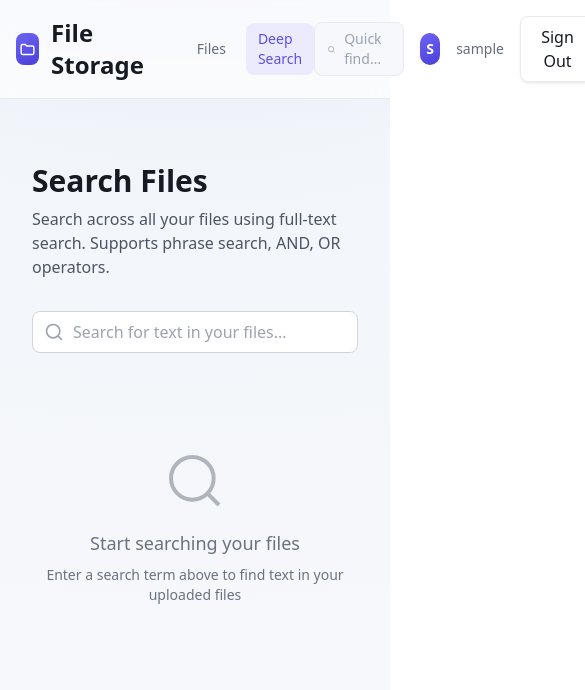
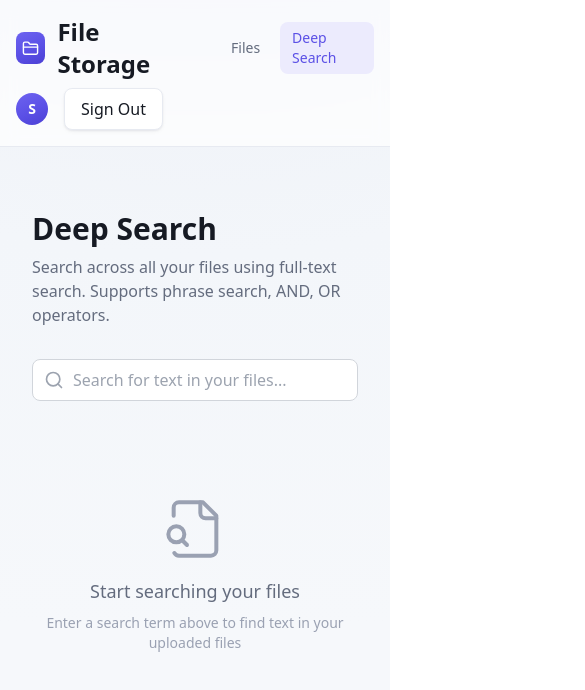
Before and after one commit to ddamme05/FileSystem, a React (Vite) app in the folder client/: page /search in a window 390 px wide. Shown: the top 690 px of the page, 585 px wide, since content can reach past the window. Built offline with nearby package versions, Linux system fonts and the light colour scheme; sample sign-in values are in the browser's storage.

Commit message:
ui: address review — responsive header/filters, real quick-find (?q search), themed Deep Search page, lucide icons

```diff
--- a/client/src/components/files/FileFilters.tsx
+++ b/client/src/components/files/FileFilters.tsx
@@ -52,7 +52,7 @@ export function FileFilters({
     return (
         <div className="mb-6 flex flex-wrap items-center justify-between gap-4 card p-4">
             {/* Left side: Type filter + Search */}
-            <div className="flex items-center gap-3">
+            <div className="flex flex-wrap items-center gap-3">
                 <select
                     id="type-filter"
                     value={typeFilter}
@@ -87,7 +87,7 @@ export function FileFilters({
                                     value={searchQuery}
                                     onChange={(e) => onSearchChange(e.target.value)}
                                     placeholder="Search files..."
-                                    className="w-64 rounded-lg border border-border bg-surface py-1.5 pl-10 pr-3 text-sm text-ink focus:border-accent focus:outline-none focus:ring-2 focus:ring-accent/30"
+                                    className="w-full sm:w-64 rounded-lg border border-border bg-surface py-1.5 pl-10 pr-3 text-sm text-ink focus:border-accent focus:outline-none focus:ring-2 focus:ring-accent/30"
                                     autoFocus
                                 />
                             </div>
--- a/client/src/components/files/PaginationBar.tsx
+++ b/client/src/components/files/PaginationBar.tsx
@@ -16,7 +16,7 @@ export function PaginationBar({
     const displayPage = currentPage + 1; // API is 0-based, display is 1-based
 
     return (
-        <div className="mt-3 flex items-center justify-between rounded-2xl border border-border bg-surface px-6 py-4 text-muted shadow-soft">
+        <div className="mt-3 flex flex-wrap items-center justify-between gap-4 rounded-2xl border border-border bg-surface px-6 py-4 text-muted shadow-soft">
             <div className="flex items-center gap-2">
                 <span className="text-sm text-muted">Show</span>
                 <select
--- a/client/src/components/layout/TopBar.tsx
+++ b/client/src/components/layout/TopBar.tsx
@@ -1,27 +1,36 @@
-import {Link, useLocation} from 'react-router-dom';
+import {useState, type FormEvent} from 'react';
+import {Link, useLocation, useNavigate} from 'react-router-dom';
+import {FolderClosed, Search} from 'lucide-react';
 import {useAuth} from '@/hooks/useAuth';
 import {FEATURE_FLAGS} from '@/lib/featureFlags';
 
 export function TopBar() {
     const {user, logout} = useAuth();
     const location = useLocation();
+    const navigate = useNavigate();
+    const [quickFind, setQuickFind] = useState('');
 
     const isActive = (path: string) => location.pathname === path;
 
+    const handleQuickFind = (e: FormEvent) => {
+        e.preventDefault();
+        const q = quickFind.trim();
+        if (q) {
+            navigate('/search?q=' + encodeURIComponent(q));
+        }
+    };
+
     return (
         <header className="sticky top-0 z-10 border-b border-border bg-white/70 backdrop-blur">
-            <div className="container mx-auto flex items-center justify-between px-4 py-4">
-                <div className="flex items-center gap-8">
+            <div className="container mx-auto flex flex-wrap items-center justify-between gap-y-2 px-4 py-4">
+                <div className="flex min-w-0 items-center gap-8">
                     <div className="flex items-center gap-4">
                         <div className="flex items-center gap-3">
                             <span
                                 className="grid h-8 w-8 place-items-center rounded-lg text-white"
                                 style={{background: 'linear-gradient(155deg,#6d63f0,#5b50e6 55%,#4b40d4)'}}
                             >
-                                <svg width="17" height="17" viewBox="0 0 24 24" fill="none" stroke="currentColor"
-                                     strokeWidth="2">
-                                    <path d="M3 7a2 2 0 0 1 2-2h4l2 2h8a2 2 0 0 1 2 2v8a2 2 0 0 1-2 2H5a2 2 0 0 1-2-2z"/>
-                                </svg>
+                                <FolderClosed size={17} strokeWidth={2}/>
                             </span>
                             <h1 className="text-2xl font-bold">File Storage</h1>
                         </div>
@@ -55,24 +64,32 @@ export function TopBar() {
                     </nav>
                 </div>
                 <div className="flex items-center gap-4">
-                    <Link
-                        to="/search"
-                        className="flex items-center gap-2 rounded-lg border border-border bg-canvas px-3 py-1.5 text-sm text-faint"
+                    <form
+                        onSubmit={handleQuickFind}
+                        className="relative hidden items-center md:flex"
+                        role="search"
                     >
-                        <svg width="15" height="15" viewBox="0 0 24 24" fill="none" stroke="currentColor"
-                             strokeWidth="2">
-                            <circle cx="11" cy="11" r="7"/>
-                            <path d="m20 20-3.5-3.5"/>
-                        </svg>
-                        Quick find…
-                    </Link>
+                        <Search
+                            size={15}
+                            strokeWidth={2}
+                            className="pointer-events-none absolute left-3 top-1/2 -translate-y-1/2 text-faint"
+                        />
+                        <input
+                            type="text"
+                            value={quickFind}
+                            onChange={(e) => setQuickFind(e.target.value)}
+                            placeholder="Quick find…"
+                            aria-label="Quick find"
+                            className="w-48 rounded-lg border border-border bg-canvas py-1.5 pl-9 pr-3 text-sm text-ink placeholder:text-faint focus:border-accent focus:outline-none focus:ring-2 focus:ring-accent"
+                        />
+                    </form>
                     <span
-                        className="grid h-8 w-8 place-items-center rounded-full text-sm font-bold text-white"
+                        className="grid h-8 w-8 shrink-0 place-items-center rounded-full text-sm font-bold text-white"
                         style={{background: 'linear-gradient(155deg,#6d63f0,#5b50e6 55%,#4b40d4)'}}
                     >
                         {user?.username?.charAt(0).toUpperCase()}
                     </span>
-                    <span className="text-sm text-muted">{user?.username}</span>
+                    <span className="hidden text-sm text-muted sm:inline">{user?.username}</span>
                     <button onClick={logout} className="btn-secondary">
                         Sign Out
                     </button>
--- a/client/src/pages/SearchPage.tsx
+++ b/client/src/pages/SearchPage.tsx
@@ -1,14 +1,21 @@
 import { useState } from 'react';
+import { useSearchParams } from 'react-router-dom';
 import { SearchBar } from '../components/search/SearchBar';
 import { SearchResults } from '../components/search/SearchResults';
 import { SearchPagination } from '../components/search/SearchPagination';
 import { TextPreviewModal } from '../components/search/TextPreviewModal';
 import { useSearch } from '../hooks/useSearch';
 import type { SearchCursor } from '../types/search';
-import { Loader2 } from 'lucide-react';
+import { FileSearch, Loader2 } from 'lucide-react';
 
 export function SearchPage() {
-  const [query, setQuery] = useState('');
+  const [searchParams] = useSearchParams();
+
+  // Seed the query from the ?q param on mount so the quick-find entry point
+  // (which navigates to /search?q=...) genuinely runs Deep Search.
+  const initialQuery = searchParams.get('q')?.trim() ?? '';
+
+  const [query, setQuery] = useState(initialQuery);
   const [cursors, setCursors] = useState<SearchCursor[]>([]);
   const [currentPage, setCurrentPage] = useState(1);
   const [previewFileId, setPreviewFileId] = useState<number | null>(null);
@@ -57,8 +64,8 @@ export function SearchPage() {
     <div className="container mx-auto px-4 py-8 max-w-5xl">
       {/* Header */}
       <div className="mb-8">
-        <h1 className="text-3xl font-bold mb-2">Search Files</h1>
-        <p className="text-gray-600">
+        <h1 className="text-3xl font-bold mb-2 text-ink">Deep Search</h1>
+        <p className="text-muted">
           Search across all your files using full-text search. Supports phrase search, AND, OR operators.
         </p>
       </div>
@@ -71,12 +78,12 @@ export function SearchPage() {
           placeholder="Search for text in your files..."
         />
         {query && (
-          <div className="mt-2 text-sm text-gray-600">
+          <div className="mt-2 text-sm text-muted">
             <p className="font-medium">Search tips:</p>
             <ul className="list-disc list-inside mt-1 space-y-1">
-              <li>Use quotes for exact phrases: <code className="bg-gray-100 px-1 rounded">"machine learning"</code></li>
-              <li>Combine terms with AND: <code className="bg-gray-100 px-1 rounded">cats AND dogs</code></li>
-              <li>Find either term with OR: <code className="bg-gray-100 px-1 rounded">cats OR dogs</code></li>
+              <li>Use quotes for exact phrases: <code className="bg-canvas px-1 rounded">"machine learning"</code></li>
+              <li>Combine terms with AND: <code className="bg-canvas px-1 rounded">cats AND dogs</code></li>
+              <li>Find either term with OR: <code className="bg-canvas px-1 rounded">cats OR dogs</code></li>
             </ul>
           </div>
         )}
@@ -85,8 +92,8 @@ export function SearchPage() {
       {/* Loading state */}
       {isLoading && (
         <div className="flex flex-col items-center justify-center py-16 gap-4">
-          <Loader2 className="animate-spin text-blue-600" size={48} />
-          <p className="text-gray-600">Searching...</p>
+          <Loader2 className="animate-spin text-accent" size={48} />
+          <p className="text-muted">Searching...</p>
         </div>
       )}
 
@@ -104,8 +111,8 @@ export function SearchPage() {
       {data && !isLoading && (
         <>
           <div className="mb-6">
-            <p className="text-gray-600">
-              Found <span className="font-medium">{data.count}</span> result{data.count !== 1 ? 's' : ''}
+            <p className="text-muted">
+              Found <span className="font-medium text-ink">{data.count}</span> result{data.count !== 1 ? 's' : ''}
               {currentPage > 1 && ` (page ${currentPage})`}
             </p>
           </div>
@@ -131,20 +138,9 @@ export function SearchPage() {
 
       {/* Empty state (no query) */}
       {!query && !isLoading && (
-        <div className="text-center py-16 text-gray-500">
-          <svg
-            className="mx-auto mb-4 opacity-50"
-            width="64"
-            height="64"
-            viewBox="0 0 24 24"
-            fill="none"
-            stroke="currentColor"
-            strokeWidth="1.5"
-          >
-            <circle cx="11" cy="11" r="8" />
-            <path d="m21 21-4.35-4.35" />
-          </svg>
-          <p className="text-lg">Start searching your files</p>
+        <div className="text-center py-16 text-faint">
+          <FileSearch className="mx-auto mb-4" size={64} strokeWidth={1.5} />
+          <p className="text-lg text-muted">Start searching your files</p>
           <p className="text-sm mt-2">Enter a search term above to find text in your uploaded files</p>
         </div>
       )}
```
Also changed, not shown: client/src/pages/LoginPage.tsx (+2 -10 lines).
